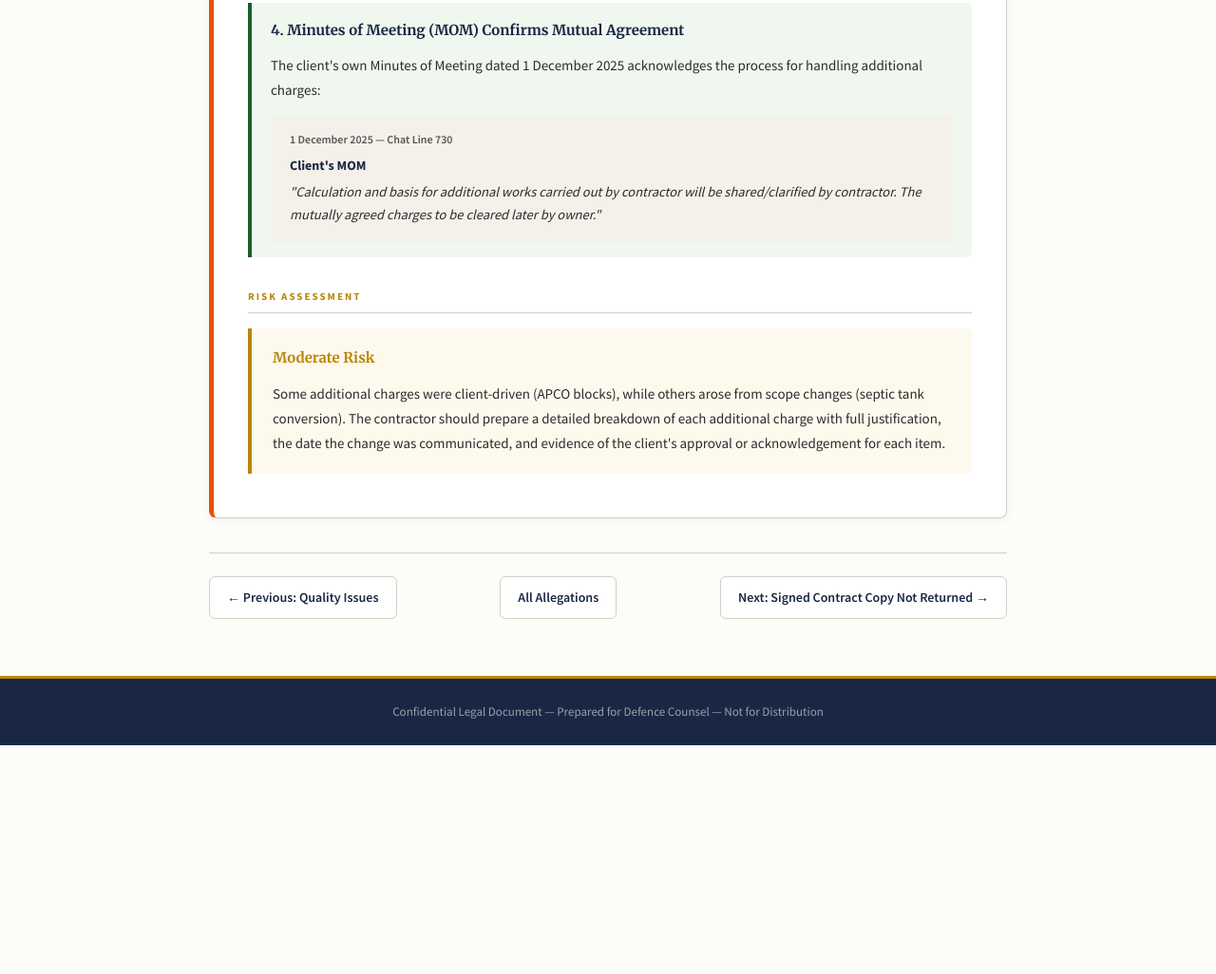
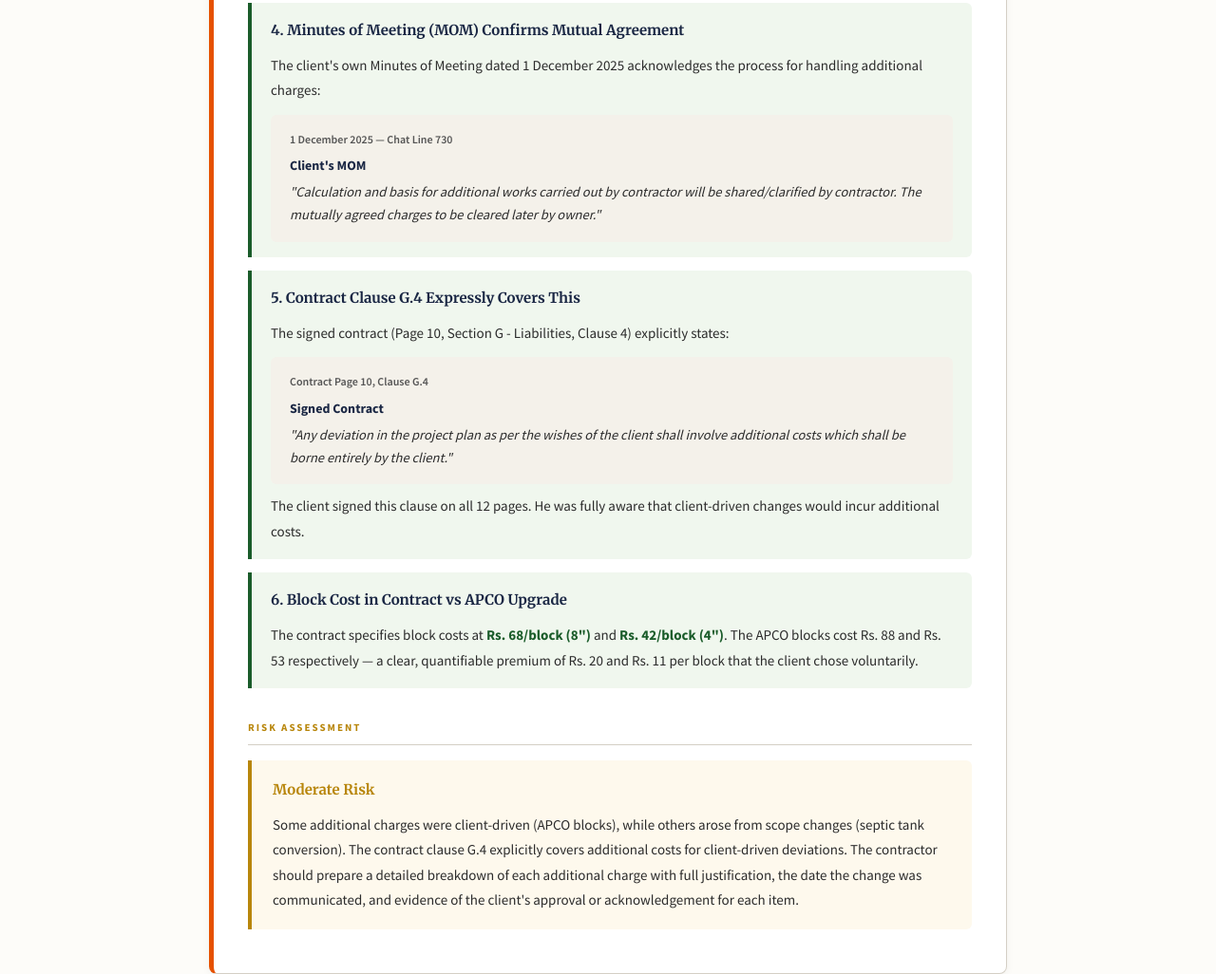
Before and after one commit to Harishmelvic/legal-brief-avs423, a plain HTML site: page allegations/7.html in a window 1280 px wide. Shown: the part 1744-2770 px from the top of the page at 95% size. Before the commit the page ends 2529 px from the top, so only its background shows below. Drawn offline with Linux system fonts and the light colour scheme.

Commit message:
Add contract document evidence to key allegation pages
- Allegation #1: Father signed as witness, client signed all 12 pages,
  "irrevocable" clause, e-stamp registration, contract value matches
  client's own proposal
- Allegation #7: Contract Clause G.4 explicitly covers additional costs
  for client-driven deviations, block cost comparison
- Allegation #13: Clause G.3 authorises work stoppage for non-payment,
  Clause G.7 penalty only applies to contractor-caused delays

Co-Authored-By: Claude Opus 4.6 <noreply@anthropic.com>

```diff
--- a/allegations/7.html
+++ b/allegations/7.html
@@ -387,12 +387,28 @@
                 </div>
             </div>
 
+            <div class="counter-point">
+                <h3>5. Contract Clause G.4 Expressly Covers This</h3>
+                <p>The signed contract (Page 10, Section G - Liabilities, Clause 4) explicitly states:</p>
+                <div class="chat-evidence" style="margin-top: 12px; margin-bottom: 0;">
+                    <div class="chat-meta">Contract Page 10, Clause G.4</div>
+                    <div class="chat-sender">Signed Contract</div>
+                    <div class="chat-message">"Any deviation in the project plan as per the wishes of the client shall involve additional costs which shall be borne entirely by the client."</div>
+                </div>
+                <p style="margin-top: 10px;">The client signed this clause on all 12 pages. He was fully aware that client-driven changes would incur additional costs.</p>
+            </div>
+
+            <div class="counter-point">
+                <h3>6. Block Cost in Contract vs APCO Upgrade</h3>
+                <p>The contract specifies block costs at <strong>Rs. 68/block (8")</strong> and <strong>Rs. 42/block (4")</strong>. The APCO blocks cost Rs. 88 and Rs. 53 respectively &mdash; a clear, quantifiable premium of Rs. 20 and Rs. 11 per block that the client chose voluntarily.</p>
+            </div>
+
             <!-- RISK ASSESSMENT -->
             <div class="section-label" style="margin-top: 32px;">Risk Assessment</div>
 
             <div class="risk-box">
                 <h3 style="color: var(--gold);">Moderate Risk</h3>
-                <p>Some additional charges were client-driven (APCO blocks), while others arose from scope changes (septic tank conversion). The contractor should prepare a detailed breakdown of each additional charge with full justification, the date the change was communicated, and evidence of the client's approval or acknowledgement for each item.</p>
+                <p>Some additional charges were client-driven (APCO blocks), while others arose from scope changes (septic tank conversion). The contract clause G.4 explicitly covers additional costs for client-driven deviations. The contractor should prepare a detailed breakdown of each additional charge with full justification, the date the change was communicated, and evidence of the client's approval or acknowledgement for each item.</p>
             </div>
         </div>
 
```
Also changed, not shown: allegations/1.html (+27 -1 lines), allegations/13.html (+12 -1 lines), index.html (+5 -2 lines).
